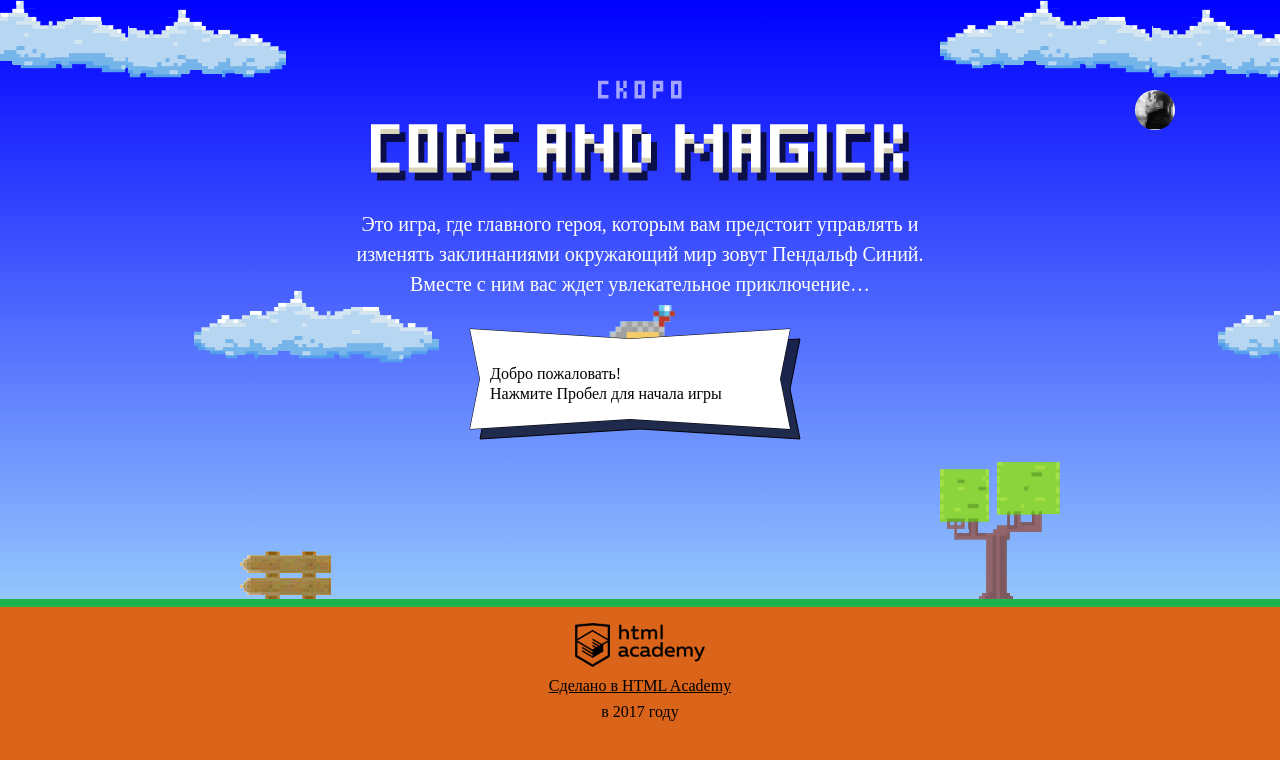
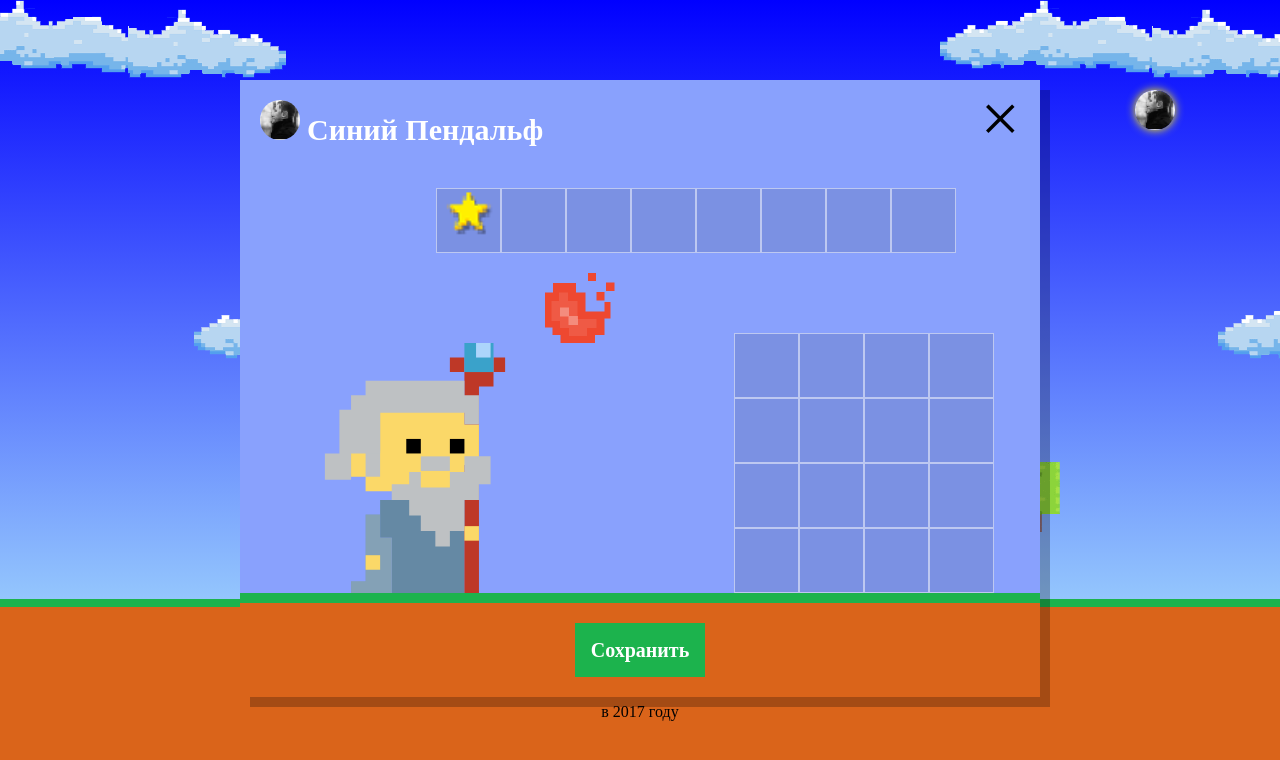
Before and after one commit to Krubob/1031945-code-and-magick-18, a website: page index.html in a window 1280 px wide. Both pictures are taken after a click on the picture 1155 px from the left and 110 px from the top of the page. Drawn offline with Linux system fonts and the light colour scheme; a web font is replaced by a local one.

Commit message:
Вносит возможность настройки параметров внешнего вида персонажа

```diff
--- a/index.html
+++ b/index.html
@@ -54,11 +54,11 @@
     </p>
     <div class="demo"></div>
     <div class="setup-open">
-      <img src="./img/user-1.jpg" class="setup-open-icon">
+      <img src="./img/user-1.jpg" class="setup-open-icon" tabindex="0">
     </div>
   </header>
   <div class="overlay setup hidden">
-    <form class="setup-wizard-form" method="post" enctype="multipart/form-data" autocomplete="off">
+    <form class="setup-wizard-form" method="post" enctype="multipart/form-data" action="https://js.dump.academy/code-and-magick" autocomplete="off">
       <div class="setup-title">
         <div class="setup-user">
           <div class="upload">
@@ -66,10 +66,10 @@
             <input type="file" name="avatar">
           </div>
           <label>
-            <input type="text" name="username" maxlength="25" required class="setup-user-name" value="Синий Пендальф" />
+            <input type="text" name="username" minlength="2" maxlength="25" required class="setup-user-name" value="Синий Пендальф" />
           </label>
         </div>
-        <span class="setup-close">&times;</span>
+        <span class="setup-close" tabindex="0">&times;</span>
       </div>
       <div class="setup-artifacts-shop">
         <div class="setup-artifacts-cell"><img src="img/icon-star.png" alt="Star" width="65" height="50" draggable="true">
@@ -127,7 +127,7 @@
             <!--Список похожих персонажей-->
           </div>
         </div>
-        <button class="button setup-submit">Сохранить</button>
+        <button class="button setup-submit" tabindex="0">Сохранить</button>
       </div>
     </form>
   </div>
@@ -172,6 +172,7 @@
   };
 
   </script>
+  <script src="js/setup.js"></script>
   <script src="js/game.js"></script>
 </body>
 
--- /dev/null
+++ b/js/setup.js
@@ -0,0 +1,93 @@
+'use strict';
+
+var setup = document.querySelector('.setup');
+var setupOpen = document.querySelector('.setup-open');
+var setupClose = setup.querySelector('.setup-close');
+var setupSubmit = setup.querySelector('.setup-submit');
+var form = document.querySelector('.form');
+var setupWizard = setup.querySelector('.setup-wizard');
+var wizardCoat = setupWizard.querySelector('.wizard-coat');
+var wizardEyes = setupWizard.querySelector('.wizard-eyes');
+var wizardFireball = setup.querySelector('.setup-fireball-wrap');
+var setupWizardApp = setup.querySelector('.setup-wizard-appearance');
+
+var coatColor = ['rgb(101, 137, 164)', 'rgb(241, 43, 107)', 'rgb(146, 100, 161)', 'rgb(56, 159, 117)', 'rgb(215, 210, 55)', 'rgb(0, 0, 0)'];
+var eyesColor = ['black', 'red', 'blue', 'yellow', 'green'];
+var fireballColor = ['#ee4830', '#30a8ee', '#5ce6c0', '#e848d5', '#e6e848'];
+
+// функция рандомного выбора элемента массива
+var getRandomElement = function (arr) {
+  return arr[Math.floor(Math.random() * arr.length)];
+};
+
+// функция открытия окна и закрытия нажатием на ESC
+var openPopup = function () {
+  setup.classList.remove('hidden');
+
+  // если окно настройки открыто, то закрытие окна происходит по нажатию на ESC
+  document.addEventListener('keydown', function (evt) {
+    if (evt.keyCode === 27) {
+      closePopup();
+    }
+  });
+};
+
+// функция закрытия окна
+var closePopup = function () {
+  setup.classList.add('hidden');
+};
+
+// при клике на иконку происходит открытие окна настройки
+setupOpen.addEventListener('click', function () {
+  openPopup();
+});
+
+// при клике на кнопку закрытия происходит закрытие окна настройки
+setupOpen.addEventListener('keydown', function (evt) {
+  if (evt.keyCode === 13) {
+    openPopup();
+  }
+});
+
+// если иконка в фокусе, то по нажатию на ENTER происходит открытие окна настройки
+setupClose.addEventListener('click', function () {
+  closePopup();
+});
+
+// если окно открыто и фокус находится на кнопке закрытия, то по нажатию на ENTER происходит закрытие окна
+setupClose.addEventListener('keydown', function (evt) {
+  if (evt.keyCode === 13) {
+    closePopup();
+  }
+});
+
+// если окно открыто, то нажатие на кнопку "сохранить" приводит к отправке формы
+setupSubmit.addEventListener('click', function () {
+  form.submit();
+});
+
+// если окно открыто и фокус на кнопке "сохранить", то нажатие на ENTER приводит к отправке формы
+setupSubmit.addEventListener('keydown', function (evt) {
+  if (evt.keyCode === 13) {
+    form.submit();
+
+  }
+});
+
+wizardCoat.addEventListener('click', function () {
+  var randomCoatColor = getRandomElement(coatColor);
+  wizardCoat.style.fill = randomCoatColor;
+  setupWizardApp.querySelectorAll('input')[0].value = randomCoatColor;
+});
+
+wizardEyes.addEventListener('click', function () {
+  var randomEyesColor = getRandomElement(eyesColor);
+  wizardEyes.style.fill = randomEyesColor;
+  setupWizardApp.querySelectorAll('input')[1].value = randomEyesColor;
+});
+
+wizardFireball.addEventListener('click', function () {
+  var randomFireballColor = getRandomElement(fireballColor);
+  wizardFireball.style.backgroundColor = randomFireballColor;
+  wizardFireball.querySelector('input').value = randomFireballColor;
+});
```
